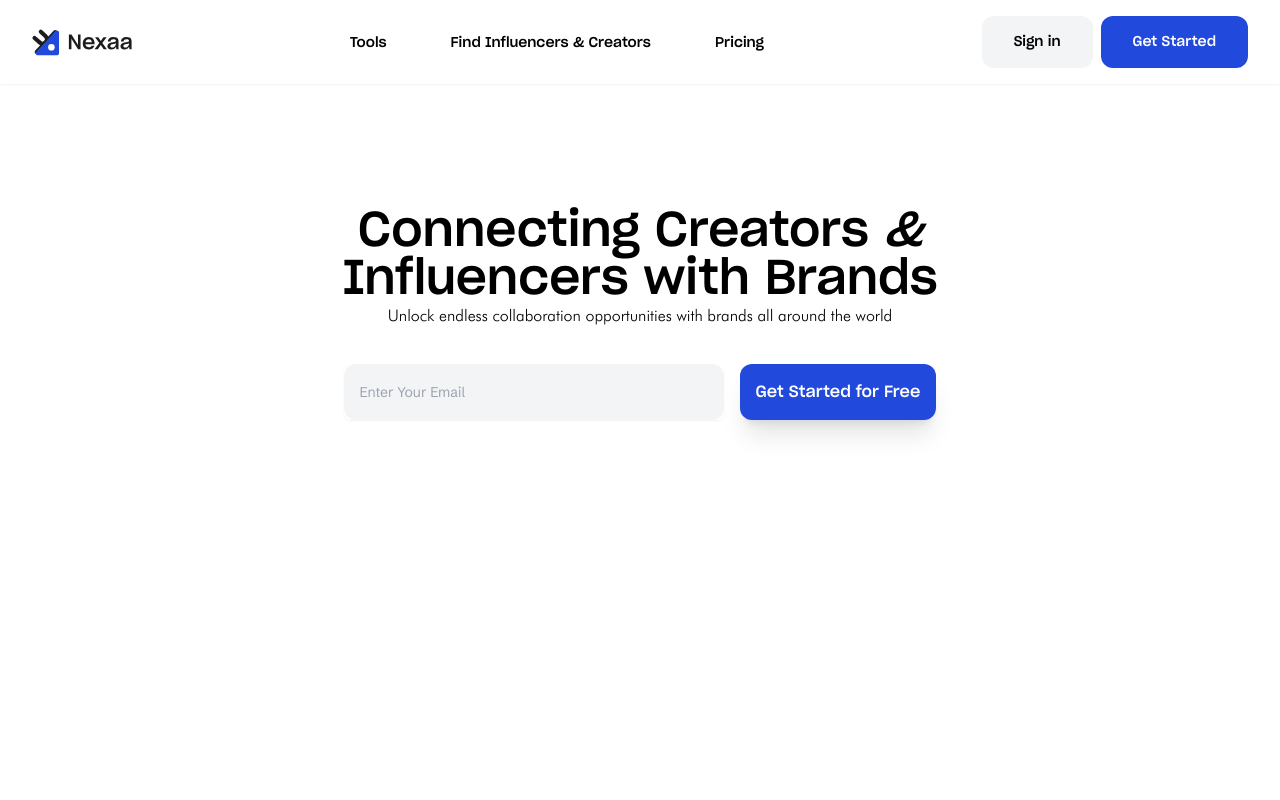
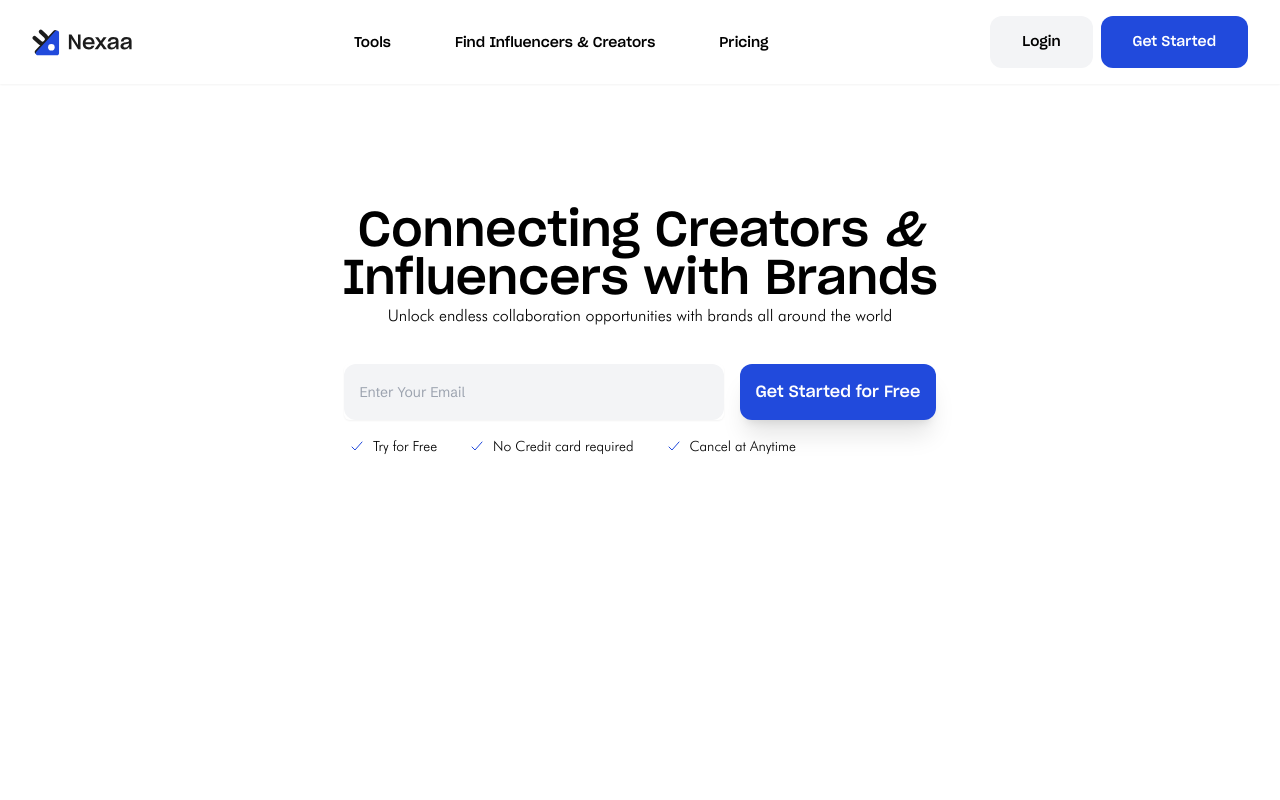
Before and after one commit to seykart09/nexaa-app, a Next.js app: page / in a window 1280 px wide. Shown: the top 800 px of the page. Built offline with nearby package versions, Linux system fonts and the light colour scheme.

Commit message:
updated texts and buttons

```diff
--- a/components/homepage/Banner.tsx
+++ b/components/homepage/Banner.tsx
@@ -5,6 +5,7 @@ import Man2 from '@/assets/man-2.jpeg';
 import Man3 from '@/assets/man-3.jpeg';
 import Man4 from '@/assets/man-4.jpeg';
 import Woman from '@/assets/woman.jpeg';
+import { IoCheckmark } from "react-icons/io5";
 
 const Banner = () => {
     const content = [
@@ -74,11 +75,12 @@ const Banner = () => {
     <div className='h-screen'>
         <section className='container mx-auto px-5 md:px-0 mb-9 pt-52'>
           <div className="">
-            <div className='w-full md:w-3/5 xl:w-1/2 mx-auto'>
+            <div className='w-full md:w-3/5 lg:w-[646px] mx-auto'>
               <div className='text-center'>
                 <h1 className='text-2xl lg:text-5xl antialiased '>Connecting Creators <i>&</i> Influencers with Brands</h1>
                 <p className='text-base px-2 md:px-16 lg:px-10'>Unlock endless collaboration opportunities with brands all around the world </p>
               </div>
+              <div className=''>
                 <div className='flex flex-col lg:flex-row justify-center lg:space-x-4 w-full mt-9'>
                   <div className="relative rounded-md shadow-sm">
                     <input
@@ -90,6 +92,23 @@ const Banner = () => {
                     />
                   </div>
                   <button className='w-full md:w-auto py-4 bg-primary hover:bg-[#0F3AD2] text-white rounded-xl md:px-4 shadow-xl mt-5 lg:mt-0'>Get Started for Free</button>
+                </div>
+                <div className="flex flex-wrap space-x-8 mt-4 lg:ps-8">
+                  <div className='flex gap-2 items-center'>
+                    <IoCheckmark className='text-primary font-medium'/>
+                    <p className='text-sm'>Try for Free</p>
+                  </div>
+
+                  <div className='flex gap-2 items-center'>
+                    <IoCheckmark className='text-primary'/>
+                    <p className='text-sm'>No Credit card required</p>
+                  </div>
+
+                  <div className='flex gap-2 items-center'>
+                    <IoCheckmark className='text-primary'/>
+                    <p className='text-sm'>Cancel at Anytime</p>
+                  </div>
+                </div>
               </div>
             </div>
           </div>
--- a/components/homepage/CarouselContent.tsx
+++ b/components/homepage/CarouselContent.tsx
@@ -34,7 +34,7 @@ const CarouselContent = ({header, data, currentIndex, index, state} : CarouselCo
                             <p className='text-base'>{data}</p>
                         </div>
                         <div>
-                            <BsArrowUpRight className='text-blue-700'/>
+                            <BsArrowUpRight className='text-primary'/>
                         </div>
                 </Link>
                 <Progress currentIndex={currentIndex} index={index} progress={state}/>
--- a/components/shared/Navbar.tsx
+++ b/components/shared/Navbar.tsx
@@ -40,7 +40,7 @@ const Navbar = () => {
             ))}
           </ul>
           <div className="flex gap-2 text-lg leading-normal max-lg:hidden wide:mr-24">
-            <button className="py-4 px-8 bg-gray-100 rounded-xl text-sm">Sign in</button>
+            <button className="py-4 px-8 bg-gray-100 rounded-xl text-sm">Login</button>
             <button className="py-4 px-8 bg-primary hover:bg-[#0F3AD2] text-white rounded-xl text-sm">Get Started</button>
           </div>
           <div className="hidden max-lg:flex items-center space-x-4">
```
Lines whose indentation alone changed are shown as unchanged.
